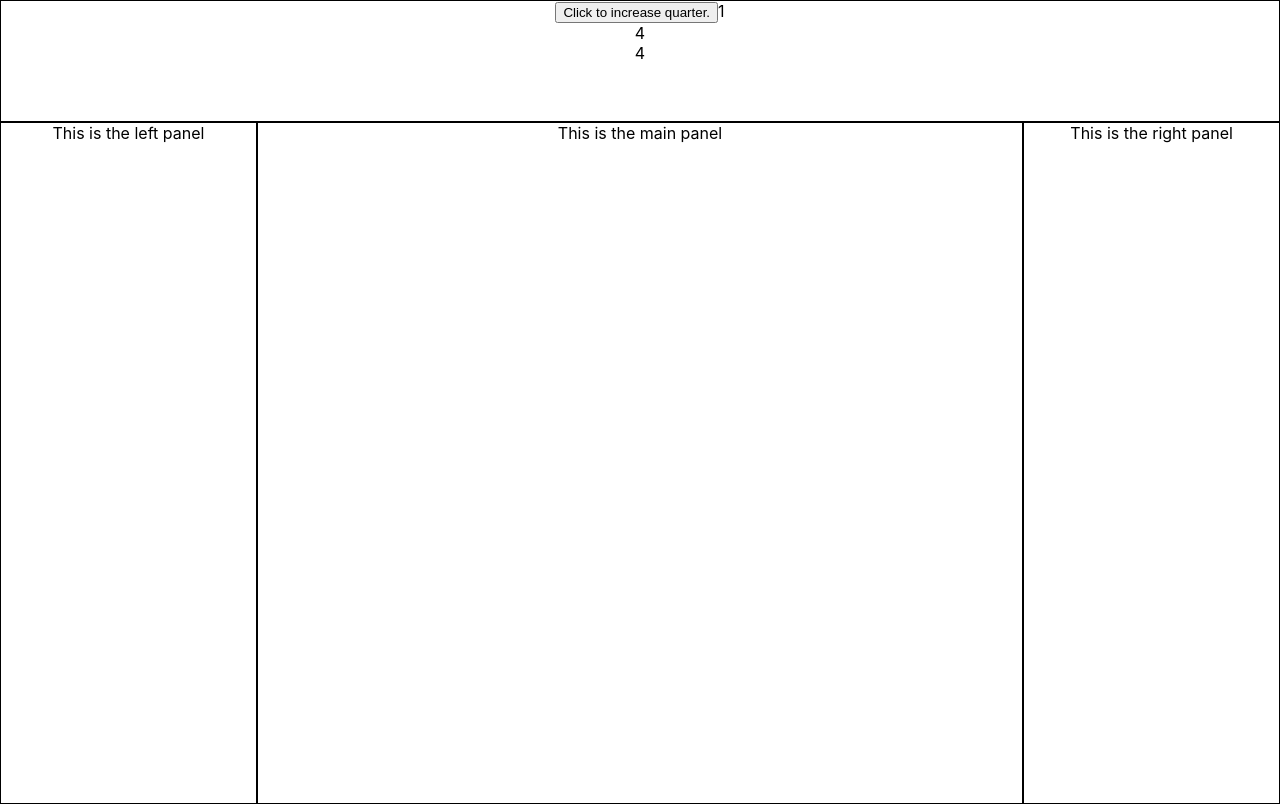
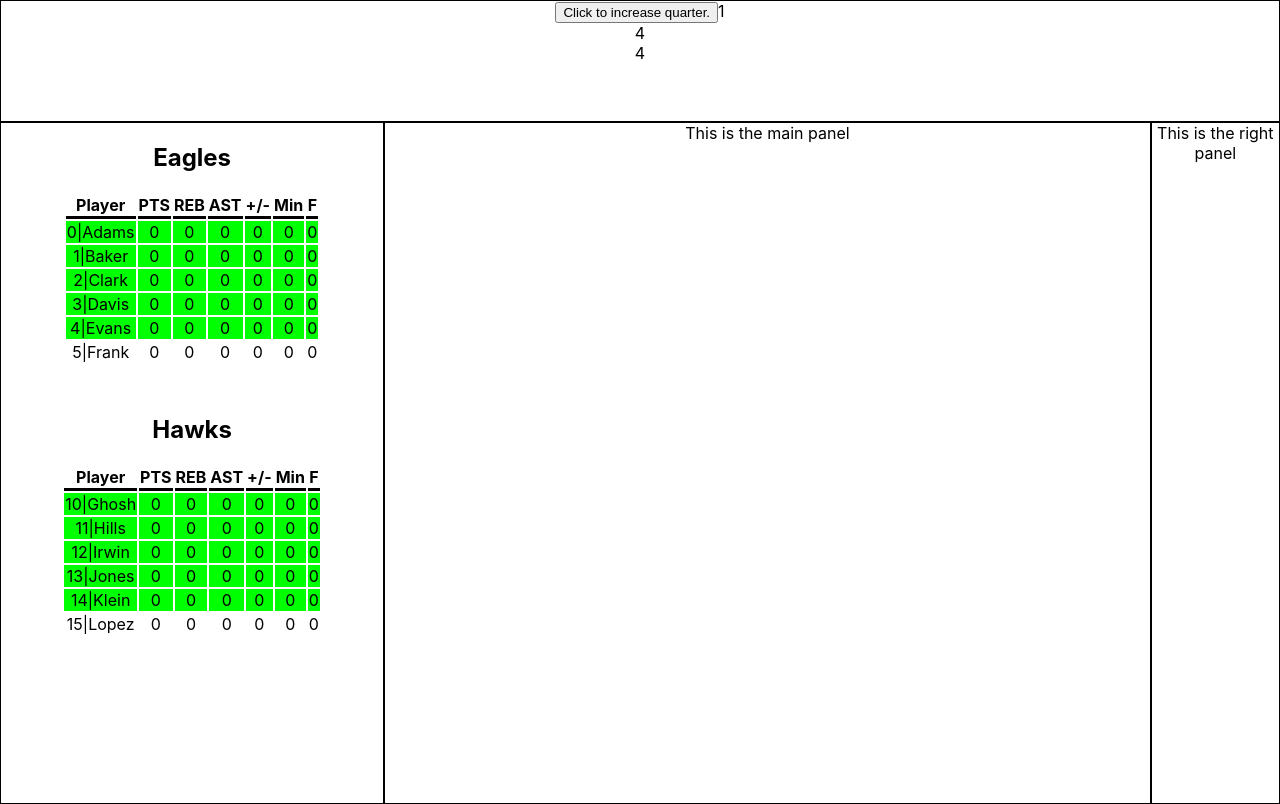
Before and after one commit to z-score-sports/data-entry-site-v2, a React (Create React App) app: page / in a window 1280 px wide. Built offline with nearby package versions, Linux system fonts and the light colour scheme.

Commit message:
Roster panel (#6)
* Added Roster

* Update roster.ts team name type

Co-authored-by: Michael Djorup <68293826+mdjorup@users.noreply.github.com>

```diff
--- a/src/App.css
+++ b/src/App.css
@@ -9,12 +9,15 @@
 
 .lPanel {
   border: 1px solid black;
-  width: 20vw;
+  width: 30vw;
   height: 85vh;
+  display: flex;
+  flex-direction: column;
+  align-items: center;
 }
 .rPanel {
   border: 1px solid black;
-  width: 20vw;
+  width: 10vw;
   height: 85vh;
 }
 
@@ -27,3 +30,21 @@
   border: 1px solid black;
   width: 60vw;
 }
+
+.pRowtrue th{
+  background-color: lime;
+  font-weight: normal;
+}
+.pRowfalse th{
+  font-weight: normal;
+}
+
+.rosterPanel {
+  width: 90%;
+  margin-bottom: 30px;
+}
+
+.headerRow th {
+  font-weight: bold;
+  border-bottom: 3px solid black;
+}
--- /dev/null
+++ b/src/components/elements/RosterPanel.tsx
@@ -0,0 +1,42 @@
+import { observer } from "mobx-react-lite"
+import '../../App.css';
+import { Roster } from "../../state/Roster";
+
+
+type propsType = {
+    team: Roster
+}
+
+function RosterPanel({team}: propsType) {
+
+
+  return (
+    <div>
+        <h2>{team.teamName}</h2>
+    <table className = "rosterPanel">
+        <tr className = "headerRow">
+            <th>Player</th>
+            <th>PTS</th>
+            <th>REB</th>
+            <th>AST</th>
+            <th>+/-</th>
+            <th>Min</th>
+            <th>F</th>
+        </tr>
+      {team.getPlayerArr().map((p) => {
+        return <tr className = {"pRow" + p.inGame} >
+            <th>{p.num}|{p.lastName}</th>
+            <th>{p.totalPoints}</th>
+            <th>{p.rebounds}</th>
+            <th>{p.assists}</th>
+            <th>{p.plusMinus}</th>
+            <th>{p.minutes}</th>
+            <th>{p.fouls}</th>
+        </tr>
+      })}
+    </table>
+    </div>
+  );
+}
+
+export default observer(RosterPanel);
--- a/src/components/panels/LeftPanel.tsx
+++ b/src/components/panels/LeftPanel.tsx
@@ -2,6 +2,7 @@ import React, { useContext } from 'react';
 import { observer } from "mobx-react-lite"
 import '../../App.css';
 import GameState from '../../state/GameState';
+import RosterPanel from '../elements/RosterPanel'
 
 function LeftPanel() {
 
@@ -9,7 +10,8 @@ function LeftPanel() {
 
   return (
     <div className = "lPanel">
-      This is the left panel
+      <RosterPanel team={gameState.homeRoster}/>
+      <RosterPanel team={gameState.awayRoster}/>
     </div>
   );
 }
--- a/src/index.css
+++ b/src/index.css
@@ -6,8 +6,3 @@ body {
   -webkit-font-smoothing: antialiased;
   -moz-osx-font-smoothing: grayscale;
 }
-
-code {
-  font-family: source-code-pro, Menlo, Monaco, Consolas, 'Courier New',
-    monospace;
-}
--- a/src/state/GameState.ts
+++ b/src/state/GameState.ts
@@ -23,13 +23,13 @@ const p6_a = new Player("000015", 15, "L", "Lopez", Team.away);
 const homePlayers = new Array<Player>(p1_h, p2_h, p3_h, p4_h, p5_h, p6_h);
 const awayPlayers = new Array<Player>(p1_a, p2_a, p3_a, p4_a, p5_a, p6_a);
 
-const tempHomeRoster = new Roster(homePlayers);
+const tempHomeRoster = new Roster(homePlayers, "Hawks");
 tempHomeRoster.putInGame(0);
 tempHomeRoster.putInGame(1);
 tempHomeRoster.putInGame(2);
 tempHomeRoster.putInGame(3);
 tempHomeRoster.putInGame(4);
-const tempAwayRoster = new Roster(awayPlayers);
+const tempAwayRoster = new Roster(awayPlayers, 'Eagles');
 tempAwayRoster.putInGame(10);
 tempAwayRoster.putInGame(11);
 tempAwayRoster.putInGame(12);
@@ -49,7 +49,7 @@ class GameState {
     possessionStack : Array<Possession> = new Array<Possession>();
     currentPossession : Possession = null;
 
-    constructor(startTeam : Team, homeRoster:Roster = new Roster(homePlayers), awayRoster:Roster = new Roster(awayPlayers)) {
+    constructor(startTeam : Team, homeRoster:Roster = new Roster(homePlayers, 'Eagles'), awayRoster:Roster = new Roster(awayPlayers, 'Hawks')) {
         makeAutoObservable(this, {})
         this.possessionArrow = startTeam === Team.home ? Team.away : Team.home;
         this.currentPossession = new Possession(startTeam)
--- a/src/state/Player.ts
+++ b/src/state/Player.ts
@@ -23,6 +23,8 @@ class Player {
     steals : number = 0;
     freeThrowsAttempted : number = 0;
     freeThrowsMade : number = 0;
+    plusMinus: number = 0;
+    minutes: number = 0;
 
     public constructor(playerId:string, num:number, firstName:string, lastName:string, team:Team){
         makeAutoObservable(this)
--- a/src/state/Roster.ts
+++ b/src/state/Roster.ts
@@ -6,13 +6,15 @@ import { Player } from "./Player";
 class Roster {
 
     players : Map<number, Player> = new Map<number,Player>();
+    teamName: string
 
-    public constructor(players : Array<Player>) {
+    public constructor(players : Array<Player>, tName: String) {
         makeAutoObservable(this, {})
         players.forEach((player) => {
             let playerNum : number = player.num;
             this.players.set(playerNum, player);
         })
+        this.teamName = tName
     }
 
     getPlayer(num : number) {
@@ -23,6 +25,9 @@ class Roster {
             return playerGet;
         }
 
+    }
+    getPlayerArr() {
+        return Array.from(this.players.values())
     }
 
     substitute(playerGoingIn : number, playerGoingOut: number) {
```
Also changed, not shown: src/logo.svg (deleted).
